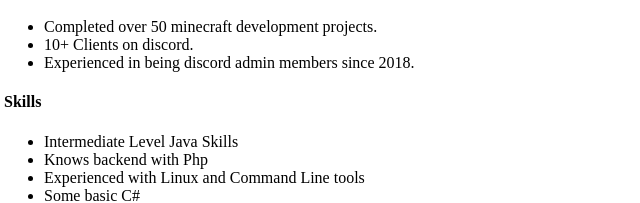
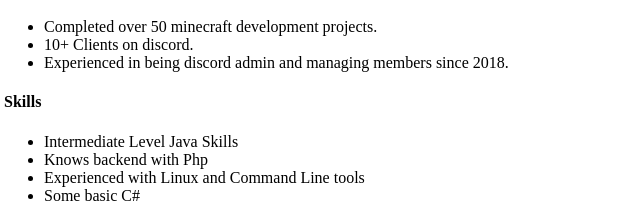
Before and after one commit to RyanMCodes/Portfolio, a plain HTML site: page index.html in a window 1280 px wide. Shown: the part 602-805 px from the top of the page, 4-644 px from the left. Drawn offline with Linux system fonts and the light colour scheme.

Commit message:
Update index.html

```diff
--- a/index.html
+++ b/index.html
@@ -16,7 +16,7 @@
   <ul>
     <li>Completed over 50 minecraft development projects.</li>
     <li>10+ Clients on discord.</1i>
-    <li>Experienced in being discord admin members since 2018.</li>
+    <li>Experienced in being discord admin and managing members since 2018.</li>
   </ul>
   <h4>Skills</h4>
   <ul>
```
